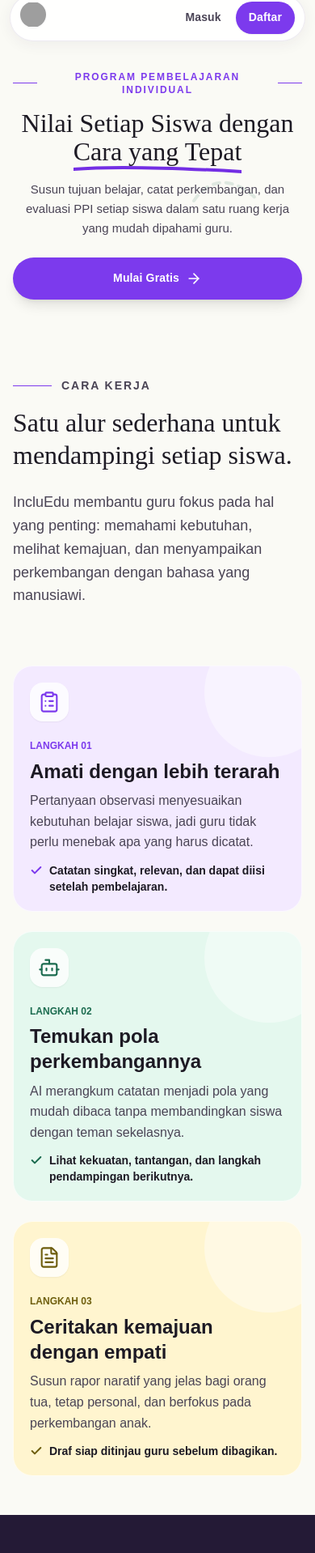
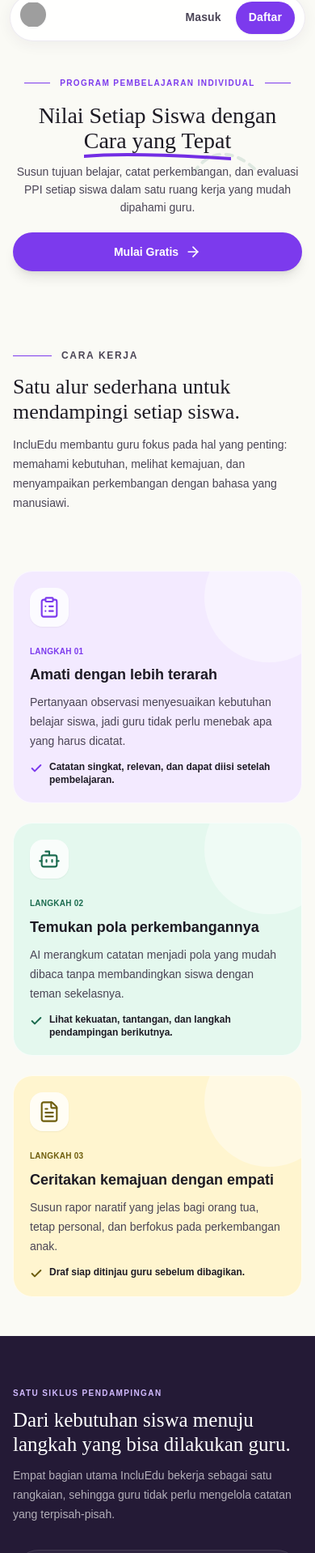
Before and after one commit to mifdev0/incluEdu, a Next.js app: page / in a window 390 px wide. Shown: the part 19-1937 px from the top of the page at 81% size. Built offline with nearby package versions, Linux system fonts and the light colour scheme; no server answers; grey boxes are pictures that could not be loaded.

Commit message:
Refine mobile landing typography

```diff
--- a/src/app/page.tsx
+++ b/src/app/page.tsx
@@ -38,12 +38,12 @@ export default function Home() {
 
           <div className="inline-flex items-center gap-3 mb-4 sm:mb-md">
             <span className="w-8 h-px bg-primary" />
-            <span className="text-xs sm:text-sm font-bold uppercase tracking-[0.16em] text-primary">Program Pembelajaran Individual</span>
+            <span className="text-[10px] sm:text-sm font-bold uppercase tracking-[0.14em] text-primary">Program Pembelajaran Individual</span>
             <span className="w-8 h-px bg-primary" />
           </div>
 
           <div className="relative z-10 max-w-4xl mx-auto">
-            <h1 className="font-display text-[32px] leading-[1.12] sm:text-[40px] md:text-display-lg mb-4 sm:mb-gutter">
+            <h1 className="font-display text-[28px] leading-[1.14] sm:text-[40px] md:text-display-lg mb-3 sm:mb-gutter">
               Nilai Setiap Siswa dengan <br className="hidden sm:block" />
               <span className="relative inline-block">
                 Cara yang Tepat
@@ -52,11 +52,11 @@ export default function Home() {
                 </svg>
               </span>
             </h1>
-            <p className="text-[15px] leading-6 sm:text-body-lg text-on-surface-variant mb-6 sm:mb-lg max-w-2xl mx-auto">
+            <p className="text-sm leading-[1.55] sm:text-body-lg text-on-surface-variant mb-5 sm:mb-lg max-w-2xl mx-auto">
               Susun tujuan belajar, catat perkembangan, dan evaluasi PPI setiap siswa dalam satu ruang kerja yang mudah dipahami guru.
             </p>
             <div className="flex flex-col sm:flex-row items-center justify-center gap-md">
-              <a href="/register" className="w-full sm:w-auto bg-primary hover:scale-105 active:scale-95 transition-all text-on-primary px-lg py-4 rounded-full font-label-md text-label-md shadow-lg flex items-center justify-center gap-2">
+              <a href="/register" className="w-full sm:w-auto bg-primary hover:scale-105 active:scale-95 transition-all text-on-primary px-6 sm:px-lg py-3.5 sm:py-4 rounded-full text-sm font-bold shadow-lg flex items-center justify-center gap-2">
                 Mulai Gratis
                 <ArrowRight className="w-5 h-5" />
               </a>
@@ -70,12 +70,12 @@ export default function Home() {
             <div className="lg:sticky lg:top-32">
               <div className="flex items-center gap-3 mb-4">
                 <span className="h-px w-12 bg-primary" />
-                <span className="text-sm font-bold uppercase tracking-[0.14em] text-on-surface-variant">Cara kerja</span>
+                <span className="text-xs sm:text-sm font-bold uppercase tracking-[0.14em] text-on-surface-variant">Cara kerja</span>
               </div>
-              <h2 className="font-display text-[32px] leading-tight md:text-display-lg text-on-surface mb-md">
+              <h2 className="font-display text-[26px] leading-[1.18] sm:text-[34px] md:text-display-lg text-on-surface mb-3 sm:mb-md">
                 Satu alur sederhana untuk mendampingi setiap siswa.
               </h2>
-              <p className="font-body-lg text-body-lg text-on-surface-variant max-w-lg">
+              <p className="text-sm leading-6 sm:text-body-lg text-on-surface-variant max-w-lg">
                 IncluEdu membantu guru fokus pada hal yang penting: memahami kebutuhan, melihat kemajuan, dan menyampaikan perkembangan dengan bahasa yang manusiawi.
               </p>
             </div>
@@ -118,10 +118,10 @@ export default function Home() {
                       <item.icon className="w-7 h-7" strokeWidth={1.8} />
                     </div>
                     <div className="flex-1">
-                      <span className={`font-label-sm text-label-sm ${item.color}`}>LANGKAH {item.step}</span>
-                      <h3 className="font-headline-sm text-headline-sm text-on-surface mt-1 mb-2">{item.title}</h3>
-                      <p className="text-on-surface-variant font-body-md text-body-md mb-3">{item.desc}</p>
-                      <div className="flex items-start gap-2 text-sm font-semibold text-on-surface">
+                      <span className={`text-[10px] sm:text-label-sm font-bold tracking-wide ${item.color}`}>LANGKAH {item.step}</span>
+                      <h3 className="text-lg sm:text-headline-sm font-bold text-on-surface mt-1 mb-2">{item.title}</h3>
+                      <p className="text-on-surface-variant text-sm leading-6 sm:text-body-md mb-3">{item.desc}</p>
+                      <div className="flex items-start gap-2 text-xs sm:text-sm font-semibold text-on-surface">
                         <Check className={`w-4 h-4 mt-0.5 shrink-0 ${item.color}`} strokeWidth={3} />
                         {item.detail}
                       </div>
@@ -137,11 +137,11 @@ export default function Home() {
         <section className="bg-[#241A36] py-14 sm:py-xl text-white" id="tentang">
           <div className="max-w-container-max mx-auto px-4 sm:px-gutter">
             <div className="max-w-2xl">
-              <span className="text-sm font-bold uppercase tracking-[0.14em] text-primary-fixed-dim">Satu siklus pendampingan</span>
-              <h2 className="font-display text-[30px] leading-tight sm:text-display-lg-mobile mt-3">
+              <span className="text-[10px] sm:text-sm font-bold uppercase tracking-[0.14em] text-primary-fixed-dim">Satu siklus pendampingan</span>
+              <h2 className="font-display text-[25px] leading-[1.18] sm:text-display-lg-mobile mt-2 sm:mt-3">
                 Dari kebutuhan siswa menuju langkah yang bisa dilakukan guru.
               </h2>
-              <p className="mt-4 text-white/65 leading-relaxed">
+              <p className="mt-3 sm:mt-4 text-sm sm:text-base text-white/65 leading-6 sm:leading-relaxed">
                 Empat bagian utama IncluEdu bekerja sebagai satu rangkaian, sehingga guru tidak perlu mengelola catatan yang terpisah-pisah.
               </p>
             </div>
@@ -179,16 +179,16 @@ export default function Home() {
                   },
                 ].map((item, index, items) => (
                   <div key={item.number} className="contents">
-                    <article className="min-h-[210px] rounded-3xl p-5 sm:p-6 flex flex-col justify-between hover:bg-white/[0.05] transition-colors">
+                    <article className="min-h-[170px] sm:min-h-[210px] rounded-3xl p-4 sm:p-6 flex flex-col justify-between hover:bg-white/[0.05] transition-colors">
                       <div className="flex items-center justify-between">
                         <div className={`w-11 h-11 rounded-2xl ${item.accent} flex items-center justify-center`}>
                           <item.icon className="w-5 h-5 text-white" />
                         </div>
-                        <span className="text-xs font-bold text-white/30">{item.number}</span>
+                        <span className="text-[10px] sm:text-xs font-bold text-white/30">{item.number}</span>
                       </div>
-                      <div className="mt-8">
-                        <h3 className="text-lg font-bold">{item.title}</h3>
-                        <p className="mt-2 text-sm leading-6 text-white/60">{item.desc}</p>
+                      <div className="mt-5 sm:mt-8">
+                        <h3 className="text-base sm:text-lg font-bold">{item.title}</h3>
+                        <p className="mt-1.5 sm:mt-2 text-xs sm:text-sm leading-5 sm:leading-6 text-white/60">{item.desc}</p>
                       </div>
                     </article>
                     {index < items.length - 1 && (
@@ -210,25 +210,25 @@ export default function Home() {
         <div className="max-w-container-max mx-auto px-gutter py-xl flex flex-col md:flex-row justify-between gap-md">
           <div className="max-w-sm">
             <a href="/" aria-label="IncluEdu - Beranda"><BrandLogo className="mb-sm" /></a>
-            <p className="font-body-md text-body-md text-on-surface-variant">
+            <p className="text-sm sm:text-body-md text-on-surface-variant">
               Memberdayakan setiap guru, mendukung setiap siswa. Solusi cerdas untuk pendidikan inklusif masa depan.
             </p>
           </div>
           <div className="grid grid-cols-2 gap-lg">
             <div className="flex flex-col gap-sm">
-              <h4 className="font-label-md text-label-md font-bold text-on-surface">Navigasi</h4>
-              <a className="font-body-md text-body-md text-on-surface-variant hover:text-primary transition-colors" href="#fitur">Fitur</a>
-              <a className="font-body-md text-body-md text-on-surface-variant hover:text-primary transition-colors" href="#tentang">Tentang</a>
+              <h4 className="text-sm font-bold text-on-surface">Navigasi</h4>
+              <a className="text-sm sm:text-body-md text-on-surface-variant hover:text-primary transition-colors" href="#fitur">Fitur</a>
+              <a className="text-sm sm:text-body-md text-on-surface-variant hover:text-primary transition-colors" href="#tentang">Tentang</a>
             </div>
             <div className="flex flex-col gap-sm">
-              <h4 className="font-label-md text-label-md font-bold text-on-surface">Legal</h4>
-              <a className="font-body-md text-body-md text-on-surface-variant hover:text-primary transition-colors" href="#">Kebijakan Privasi</a>
-              <a className="font-body-md text-body-md text-on-surface-variant hover:text-primary transition-colors" href="#">Syarat & Ketentuan</a>
+              <h4 className="text-sm font-bold text-on-surface">Legal</h4>
+              <a className="text-sm sm:text-body-md text-on-surface-variant hover:text-primary transition-colors" href="#">Kebijakan Privasi</a>
+              <a className="text-sm sm:text-body-md text-on-surface-variant hover:text-primary transition-colors" href="#">Syarat & Ketentuan</a>
             </div>
           </div>
         </div>
         <div className="max-w-container-max mx-auto px-gutter py-md border-t border-outline-variant/20 flex flex-col md:flex-row justify-between items-center text-center gap-sm">
-          <p className="font-body-md text-body-md text-on-surface-variant opacity-70">
+          <p className="text-xs sm:text-body-md text-on-surface-variant opacity-70">
             © 2026 IncluEdu Indonesia. Memberdayakan setiap guru, mendukung setiap siswa.
           </p>
         </div>
```
